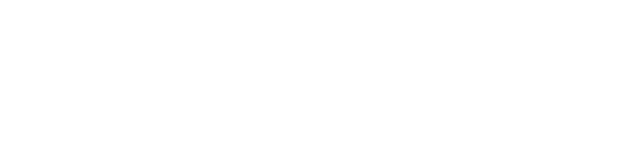
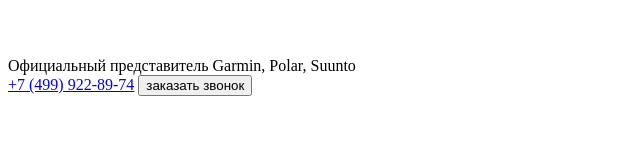
Before and after one commit to iaroslav-eremeev/practice_project_2, a website: page src/index.html in a window 1280 px wide. Shown: the whole page, without its empty margins (0-640 px from the left). Drawn offline with Linux system fonts and the light colour scheme.

Commit message:
Fill promo header

```diff
--- a/src/index.html
+++ b/src/index.html
@@ -17,10 +17,12 @@
                     <img src="img/logo.png" alt="company_logo">
                 </div>
                 <div class="header__official">
-
+                    Официальный представитель
+                    <span>Garmin, Polar, Suunto</span>
                 </div>
                 <div class="header__contacts">
-
+                    <a href="tel:+74999228974" class="header__phone">+7 (499) 922-89-74</a>
+                    <button class="button">заказать звонок</button>
                 </div>
             </div>
         </div>
```
